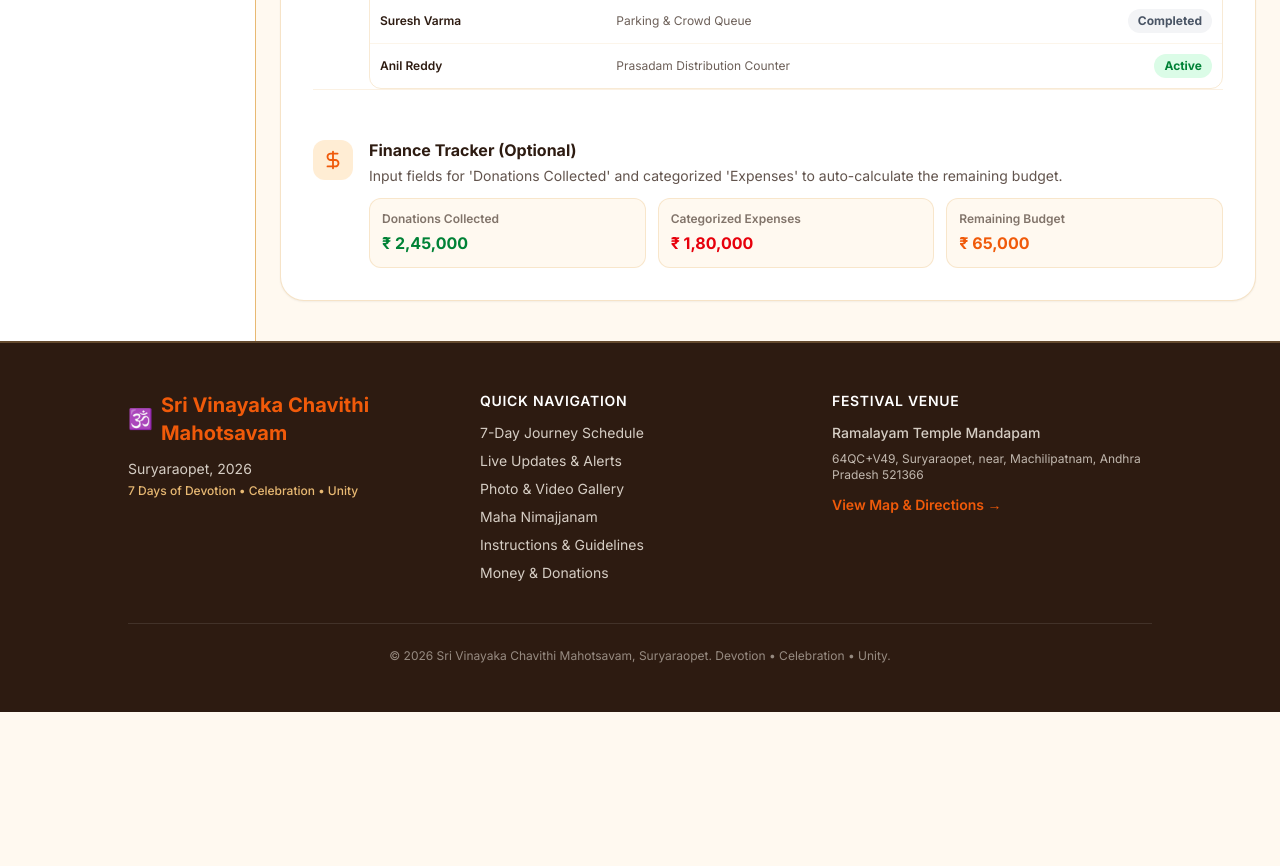
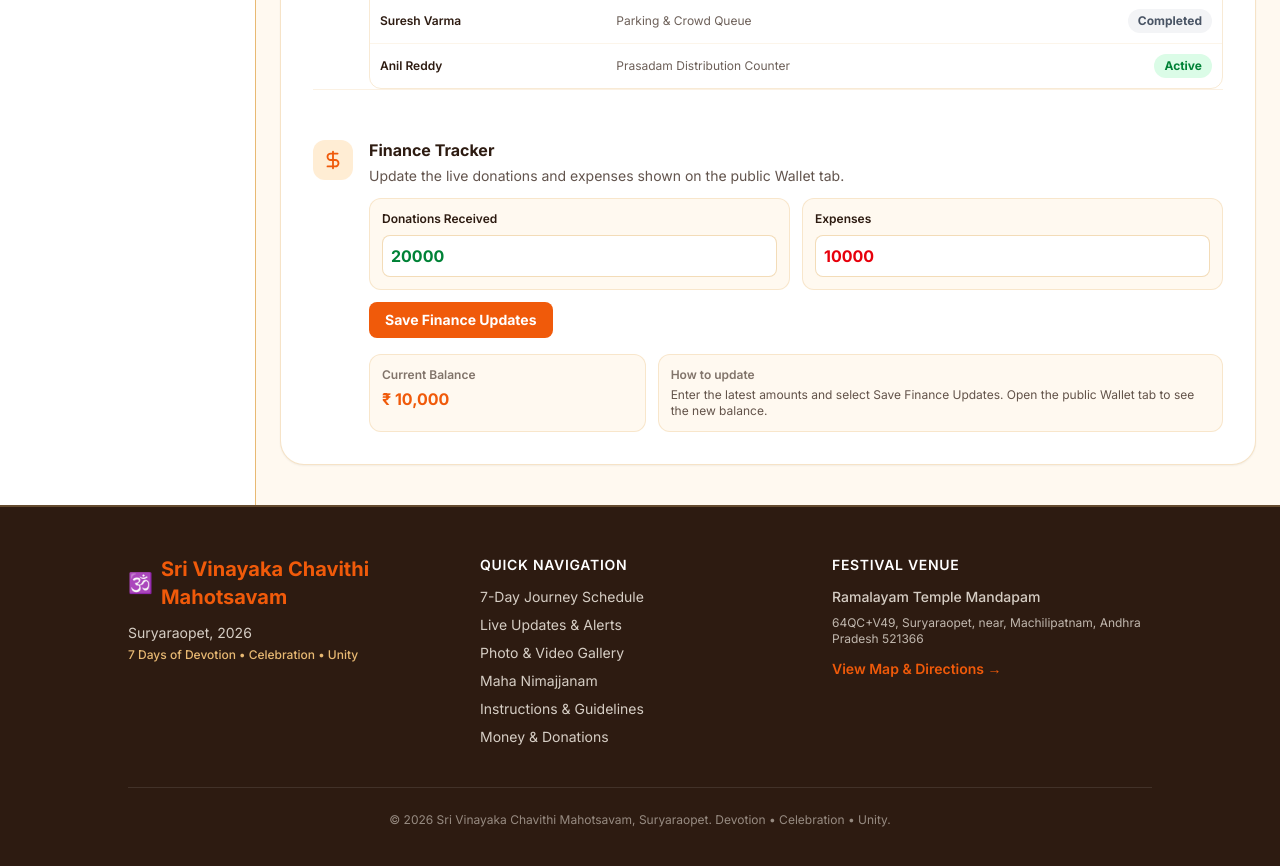
Before and after one commit to Poojith-007/Festival-Project, a Next.js app in the folder frontend/: page /admin in a window 1280 px wide. Shown: the part 1140-2006 px from the top of the page. Before the commit the page ends 1852 px from the top, so only its background shows below. Built offline with nearby package versions, Linux system fonts and the light colour scheme.

Commit message:
feat: Implement finance tracking and announcements management with local storage support

```diff
--- a/frontend/app/admin/page.tsx
+++ b/frontend/app/admin/page.tsx
@@ -4,6 +4,7 @@ import { useState } from 'react';
 import Link from 'next/link';
 import { Calendar, Megaphone, Image as ImageIcon, ShieldCheck, ToggleLeft, Users, DollarSign, ArrowRight } from 'lucide-react';
 import { festivalDays } from '../../data/days';
+import { readFinanceSummary, saveFinanceSummary } from '../../lib/finance';
 
 export default function AdminPage() {
   const [activeDay, setActiveDay] = useState<number>(4);
@@ -12,6 +13,20 @@ export default function AdminPage() {
     'v2': false,
     'v3': true
   });
+  const [finance, setFinance] = useState(readFinanceSummary);
+  const [financeSaved, setFinanceSaved] = useState(false);
+
+  const handleFinanceSave = (event: React.FormEvent<HTMLFormElement>) => {
+    event.preventDefault();
+    const nextFinance = {
+      donations: Math.max(0, Number(finance.donations) || 0),
+      expenses: Math.max(0, Number(finance.expenses) || 0),
+    };
+    saveFinanceSummary(nextFinance);
+    setFinance(nextFinance);
+    setFinanceSaved(true);
+    window.setTimeout(() => setFinanceSaved(false), 2500);
+  };
 
   return (
     <div className="space-y-12 max-w-5xl mx-auto py-4">
@@ -207,31 +222,58 @@ export default function AdminPage() {
             </div>
           </div>
 
-          {/* Feature 4: Finance Tracker (Optional) */}
+          {/* Feature 4: Finance Tracker */}
           <div className="pt-6 flex items-start gap-4">
             <div className="w-10 h-10 rounded-xl bg-orange-100 text-[#F05A0A] flex items-center justify-center shrink-0 mt-0.5">
               <DollarSign size={22} />
             </div>
             <div className="flex-1">
               <h3 className="font-bold text-base text-[#2D1B11]">
-                Finance Tracker (Optional)
+                Finance Tracker
               </h3>
               <p className="text-sm text-[#2D1B11]/75 mt-1 mb-3">
-                Input fields for &apos;Donations Collected&apos; and categorized &apos;Expenses&apos; to auto-calculate the remaining budget.
+                Update the live donations and expenses shown on the public Wallet tab.
               </p>
 
-              <div className="grid grid-cols-1 sm:grid-cols-3 gap-3 text-xs">
+              <form onSubmit={handleFinanceSave} className="space-y-3">
+                <div className="grid grid-cols-1 sm:grid-cols-2 gap-3 text-xs">
+                  <label className="p-3 bg-[#FFF9F0] border border-[#E8B973]/30 rounded-xl font-semibold text-[#2D1B11]">
+                    Donations Received
+                    <input
+                      type="number"
+                      min="0"
+                      value={finance.donations}
+                      onChange={(event) => setFinance({ ...finance, donations: Number(event.target.value) })}
+                      className="mt-2 w-full rounded-lg border border-[#E8B973]/50 bg-white p-2 text-base font-bold text-green-700"
+                    />
+                  </label>
+                  <label className="p-3 bg-[#FFF9F0] border border-[#E8B973]/30 rounded-xl font-semibold text-[#2D1B11]">
+                    Expenses
+                    <input
+                      type="number"
+                      min="0"
+                      value={finance.expenses}
+                      onChange={(event) => setFinance({ ...finance, expenses: Number(event.target.value) })}
+                      className="mt-2 w-full rounded-lg border border-[#E8B973]/50 bg-white p-2 text-base font-bold text-red-600"
+                    />
+                  </label>
+                </div>
+                <div className="flex flex-wrap items-center gap-3">
+                  <button type="submit" className="rounded-lg bg-[#F05A0A] px-4 py-2 text-sm font-bold text-white hover:bg-[#D04A08]">
+                    Save Finance Updates
+                  </button>
+                  {financeSaved && <span className="text-sm font-semibold text-green-700">Saved. Wallet updated.</span>}
+                </div>
+              </form>
+
+              <div className="mt-4 grid grid-cols-1 sm:grid-cols-3 gap-3 text-xs">
                 <div className="p-3 bg-[#FFF9F0] border border-[#E8B973]/30 rounded-xl">
-                  <span className="text-[#2D1B11]/60 block font-semibold mb-1">Donations Collected</span>
-                  <span className="text-base font-bold text-green-700">₹ 2,45,000</span>
+                  <span className="text-[#2D1B11]/60 block font-semibold mb-1">Current Balance</span>
+                  <span className="text-base font-bold text-[#F05A0A]">₹ {(finance.donations - finance.expenses).toLocaleString('en-IN')}</span>
                 </div>
-                <div className="p-3 bg-[#FFF9F0] border border-[#E8B973]/30 rounded-xl">
-                  <span className="text-[#2D1B11]/60 block font-semibold mb-1">Categorized Expenses</span>
-                  <span className="text-base font-bold text-red-600">₹ 1,80,000</span>
-                </div>
-                <div className="p-3 bg-[#FFF9F0] border border-[#E8B973]/30 rounded-xl">
-                  <span className="text-[#2D1B11]/60 block font-semibold mb-1">Remaining Budget</span>
-                  <span className="text-base font-bold text-[#F05A0A]">₹ 65,000</span>
+                <div className="p-3 bg-[#FFF9F0] border border-[#E8B973]/30 rounded-xl sm:col-span-2">
+                  <span className="text-[#2D1B11]/60 block font-semibold mb-1">How to update</span>
+                  <span className="text-[#2D1B11]/75">Enter the latest amounts and select Save Finance Updates. Open the public Wallet tab to see the new balance.</span>
                 </div>
               </div>
             </div>
--- a/frontend/app/page.tsx
+++ b/frontend/app/page.tsx
@@ -1,11 +1,13 @@
 'use client';
 
-import { useState, useEffect } from 'react';
+import { useState, useEffect, useSyncExternalStore } from 'react';
 import Link from 'next/link';
 import { usePathname } from 'next/navigation';
 import { festivalConfig } from '../data/festival';
 import { galleryItems } from '../data/gallery';
 import { useLanguage } from '../context/LanguageContext';
+import { defaultFinanceSummary, financeSnapshot, subscribeToFinance } from '../lib/finance';
+import { announcementsSnapshot, subscribeToAnnouncements, StoredAnnouncement } from '../lib/announcements';
 import {
   ArrowRight,
   Bell,
@@ -24,6 +26,12 @@ import {
 export default function Home() {
   const pathname = usePathname();
   const { lang, t, days, instructions, committee } = useLanguage();
+  const announcementsData = useSyncExternalStore(
+    subscribeToAnnouncements,
+    announcementsSnapshot,
+    announcementsSnapshot,
+  );
+  const liveAnnouncements = JSON.parse(announcementsData) as StoredAnnouncement[];
 
   // Each primary navigation tab renders only its matching section.
   const showSection = (section: string) => {
@@ -135,9 +143,13 @@ export default function Home() {
   const countdown = { hrs: 2, min: 14, sec: 32 };
 
   // 5. Money & Budget Summary Figures
-  const donationTotal = 145000;
-  const expenseTotal = 98500;
-  const balanceTotal = 46500;
+  const financeSummary = useSyncExternalStore(
+    subscribeToFinance,
+    financeSnapshot,
+    () => JSON.stringify(defaultFinanceSummary),
+  );
+  const { donations: donationTotal, expenses: expenseTotal } = JSON.parse(financeSummary);
+  const balanceTotal = donationTotal - expenseTotal;
 
   const handleSelectDay = (dayId: string) => {
     setSelectedDayId(dayId);
@@ -184,7 +196,7 @@ export default function Home() {
                   {t.heroBadge}
                 </span>
                 <h1 className="text-2xl sm:text-3xl md:text-4xl font-bold text-[#2D1B11] font-telugu leading-snug">
-                  {lang === 'te' ? t.teluguTitle : t.festivalTitle}
+                  {lang === 'te' ? t.festivalTitle : t.teluguTitle}
                 </h1>
                 <p className="text-base sm:text-lg font-semibold text-[#2D1B11]/75 mt-2">
                   [ {t.villageName} ]
@@ -468,36 +480,25 @@ export default function Home() {
             {/* Left Side: Update Cards & Push Button */}
             <div className="space-y-5 flex flex-col justify-between">
 
-              {/* Card 1: Live Update (High Priority) */}
-              <div className="bg-white rounded-2xl p-6 border-l-4 border-l-red-500 border border-[#E8B973]/40 shadow-xs">
-                <div className="flex items-center justify-between mb-2">
-                  <span className="font-bold text-red-600 text-sm tracking-wide flex items-center gap-1.5">
-                    <span className="w-2.5 h-2.5 rounded-full bg-red-500 animate-pulse"></span>
-                    {t.liveUpdateBadge}
-                  </span>
-                  <span className="text-xs text-[#2D1B11]/50 font-medium">
-                    {t.liveUpdate1Time}
-                  </span>
-                </div>
-                <p className="font-bold text-base sm:text-lg text-[#2D1B11]">
-                  {t.liveUpdate1Title}
-                </p>
-              </div>
-
-              {/* Card 2: Program Change */}
-              <div className="bg-white rounded-2xl p-6 border-l-4 border-l-[#F05A0A] border border-[#E8B973]/40 shadow-xs">
-                <div className="flex items-center justify-between mb-2">
-                  <span className="font-bold text-[#F05A0A] text-sm tracking-wide flex items-center gap-1.5">
-                    <span>📢</span> {t.programChangeBadge}
-                  </span>
-                  <span className="text-xs text-[#2D1B11]/50 font-medium">
-                    {t.liveUpdate2Time}
-                  </span>
-                </div>
-                <p className="font-semibold text-sm sm:text-base text-[#2D1B11]/85 leading-relaxed">
-                  {t.liveUpdate2Title}
-                </p>
-              </div>
+              {liveAnnouncements.map((announcement, index) => {
+                const isEmergency = announcement.type === 'emergency';
+                const isImportant = announcement.type === 'important';
+                return (
+                  <div key={announcement.id} className={`bg-white rounded-2xl p-6 border-l-4 ${isEmergency ? 'border-l-red-500' : 'border-l-[#F05A0A]'} border border-[#E8B973]/40 shadow-xs`}>
+                    <div className="flex items-center justify-between mb-2">
+                      <span className={`font-bold ${isEmergency ? 'text-red-600' : 'text-[#F05A0A]'} text-sm tracking-wide flex items-center gap-1.5`}>
+                        {isEmergency && <span className="w-2.5 h-2.5 rounded-full bg-red-500 animate-pulse"></span>}
+                        {isEmergency ? t.liveUpdateBadge : isImportant ? t.programChangeBadge : 'Update'}
+                      </span>
+                      <span className="text-xs text-[#2D1B11]/50 font-medium">{announcement.timestamp}</span>
+                    </div>
+                    <p className={`${isEmergency || index === 0 ? 'font-bold text-base sm:text-lg' : 'font-semibold text-sm sm:text-base'} text-[#2D1B11]/90 leading-relaxed`}>
+                      {announcement.title && <span className="block text-[#F05A0A] mb-1">{announcement.title}</span>}
+                      {announcement.message}
+                    </p>
+                  </div>
+                );
+              })}
 
               {/* Real Working Push Notification Button */}
               <div>
--- /dev/null
+++ b/frontend/lib/announcements.ts
@@ -0,0 +1,45 @@
+import { announcements as defaultAnnouncements } from '../data/announcements';
+import type { Announcement } from '../types';
+
+export interface StoredAnnouncement extends Announcement {
+  title?: string;
+}
+
+export const announcementsStorageKey = 'festival_announcements';
+const announcementsEventName = 'festival-announcements-updated';
+
+export function readAnnouncements(): StoredAnnouncement[] {
+  if (typeof window === 'undefined') return defaultAnnouncements;
+
+  try {
+    const stored = JSON.parse(localStorage.getItem(announcementsStorageKey) || 'null');
+    if (Array.isArray(stored)) return stored;
+  } catch {
+    // Use the bundled announcements when stored data is invalid.
+  }
+
+  return defaultAnnouncements;
+}
+
+export function announcementsSnapshot(): string {
+  return JSON.stringify(readAnnouncements());
+}
+
+export function saveAnnouncements(items: StoredAnnouncement[]): void {
+  localStorage.setItem(announcementsStorageKey, JSON.stringify(items));
+  window.dispatchEvent(new Event(announcementsEventName));
+}
+
+export function subscribeToAnnouncements(onChange: () => void): () => void {
+  const handleStorage = (event: StorageEvent) => {
+    if (event.key === announcementsStorageKey) onChange();
+  };
+  const handleSameTabUpdate = () => onChange();
+
+  window.addEventListener('storage', handleStorage);
+  window.addEventListener(announcementsEventName, handleSameTabUpdate);
+  return () => {
+    window.removeEventListener('storage', handleStorage);
+    window.removeEventListener(announcementsEventName, handleSameTabUpdate);
+  };
+}
--- /dev/null
+++ b/frontend/lib/finance.ts
@@ -0,0 +1,55 @@
+export interface FinanceSummary {
+  donations: number;
+  expenses: number;
+}
+
+export const financeStorageKey = 'festival_finance_summary';
+const financeEventName = 'festival-finance-updated';
+export const defaultFinanceSummary: FinanceSummary = {
+  donations: 20000,
+  expenses: 10000,
+};
+
+export function readFinanceSummary(): FinanceSummary {
+  if (typeof window === 'undefined') return defaultFinanceSummary;
+
+  try {
+    const stored = JSON.parse(localStorage.getItem(financeStorageKey) || 'null');
+    if (
+      stored &&
+      Number.isFinite(stored.donations) &&
+      Number.isFinite(stored.expenses) &&
+      stored.donations >= 0 &&
+      stored.expenses >= 0
+    ) {
+      return stored;
+    }
+  } catch {
+    // Use defaults when stored data is invalid.
+  }
+
+  return defaultFinanceSummary;
+}
+
+export function financeSnapshot(): string {
+  return JSON.stringify(readFinanceSummary());
+}
+
+export function saveFinanceSummary(summary: FinanceSummary): void {
+  localStorage.setItem(financeStorageKey, JSON.stringify(summary));
+  window.dispatchEvent(new Event(financeEventName));
+}
+
+export function subscribeToFinance(onChange: () => void): () => void {
+  const handleStorage = (event: StorageEvent) => {
+    if (event.key === financeStorageKey) onChange();
+  };
+  const handleSameTabUpdate = () => onChange();
+
+  window.addEventListener('storage', handleStorage);
+  window.addEventListener(financeEventName, handleSameTabUpdate);
+  return () => {
+    window.removeEventListener('storage', handleStorage);
+    window.removeEventListener(financeEventName, handleSameTabUpdate);
+  };
+}
```
Also changed, not shown: frontend/app/admin/announcements/page.tsx (+38 -6 lines).
